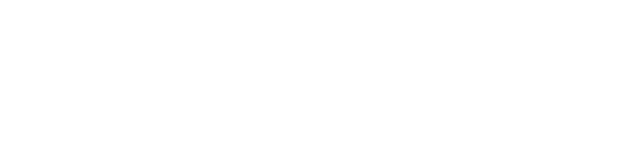
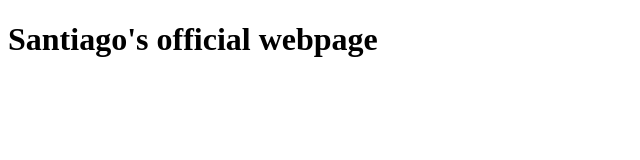
Before and after one commit to Jesterjohn8/santiago44, a plain HTML site: page index.html in a window 1280 px wide. Shown: the whole page, without its empty margins (0-640 px from the left). Drawn offline with Linux system fonts and the light colour scheme.

Commit message:
Update index.html

```diff
--- a/index.html
+++ b/index.html
@@ -4,6 +4,6 @@
   <title>My Webpage</title>
 </head>
 <body>
-  <!-- Content goes here -->
+  <h1>Santiago's official webpage</h1>
 </body>
 </html>
```
